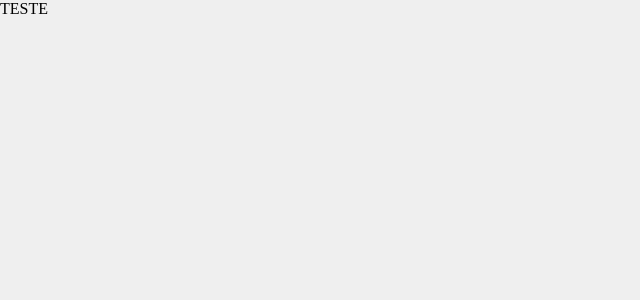
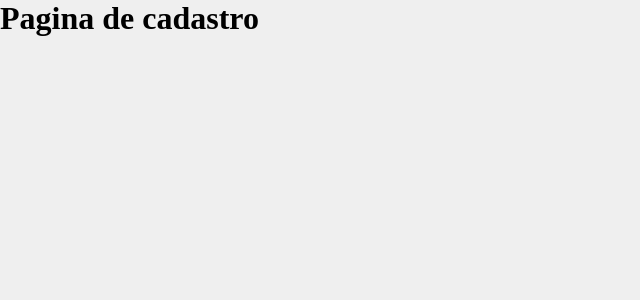
Before and after one commit to lucaslsg-prog/Sistema-cadastro-ecommerce, a React (Create React App) app: page /register in a window 1280 px wide. Shown: the top 300 px of the page, without its empty margins (0-640 px from the left). Built offline with nearby package versions, Linux system fonts and the light colour scheme.

Commit message:
Added requirements to user access main page only if signed

```diff
--- a/src/App.js
+++ b/src/App.js
@@ -1,10 +1,11 @@
-import firebase from './services/firebaseConnection.js';
+import { BrowserRouter } from 'react-router-dom';
+import Routes from './routes';
 
 function App(){
   return(
-    <div>
-      TESTE
-    </div>
+    <BrowserRouter>
+      <Routes/>
+    </BrowserRouter>
   );
 }
 
--- /dev/null
+++ b/src/pages/Dashboard/index.js
@@ -0,0 +1,7 @@
+export default function Dashboard(){
+    return(
+        <div>
+            <h1>Pagina de Dashboard</h1>
+        </div>
+    )
+}
--- a/src/routes/index.js
+++ b/src/routes/index.js
@@ -3,12 +3,15 @@ import Route from './Route';
 
 import SignIn from '../pages/SignIn';
 import SignUp from '../pages/SignUp';
+import Dashboard from '../pages/Dashboard';
 
 
 export default function Routes(){
     return(
         <Switch>
-
+            <Route exact path="/" component={SignIn}/>
+            <Route exact path="/register" component={SignUp}/>
+            <Route exact path="/dashboard" component={Dashboard} isPrivate/>
         </Switch>
     )
 }
```
